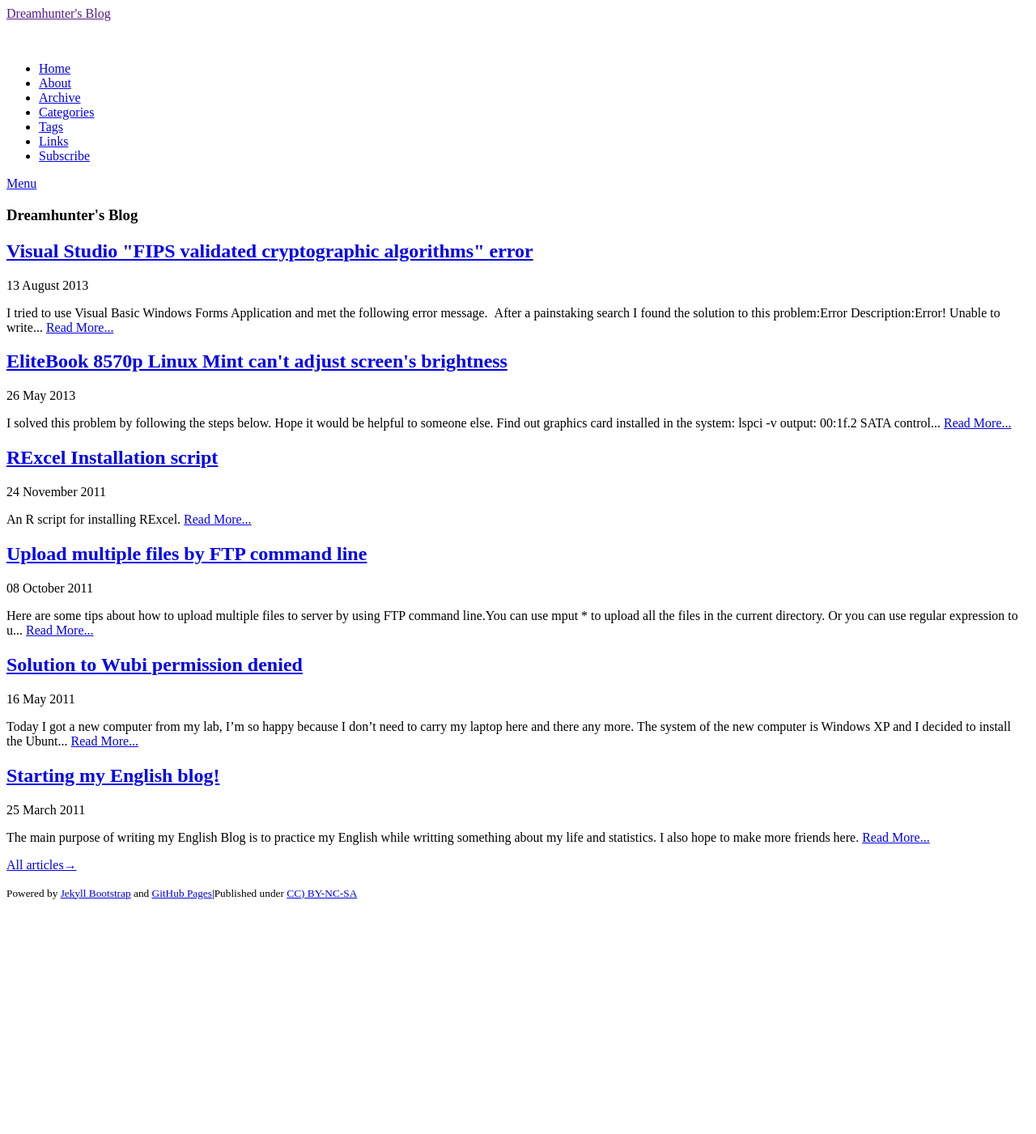
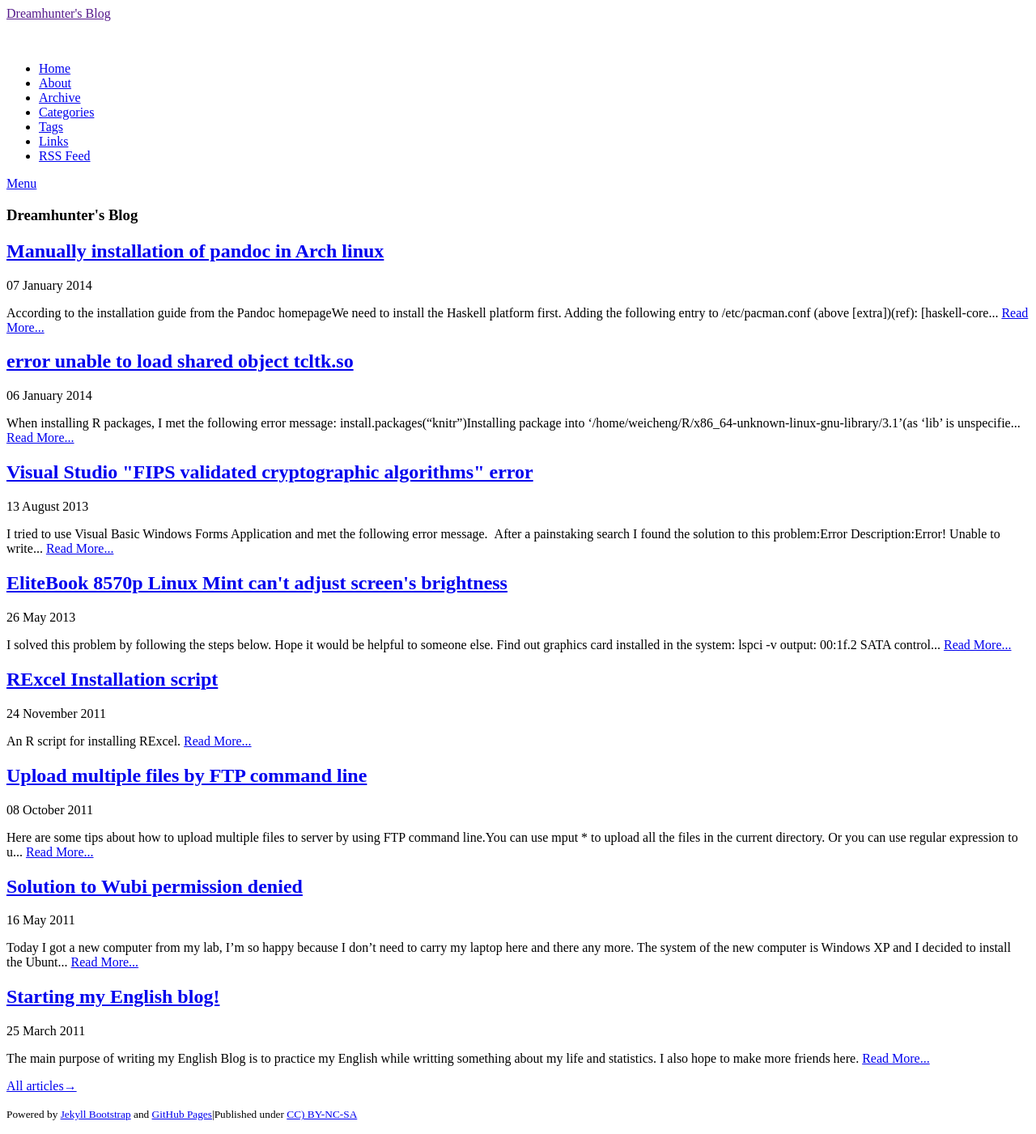
Before and after one commit to mingsnu/en, a Jekyll site: the page built from index.md, in a window 1280 px wide. Shown: the whole page at 81% size. Built offline with Jekyll 4.4.1, drawn with Linux system fonts in a browser that asks for light colours; nearby versions of some CDN libraries; before the commit the page ends 1128 px from its top, so only the background shows below that.

Commit message:
2014 new start

````diff
--- a/_config.yml
+++ b/_config.yml
@@ -3,7 +3,7 @@
 permalink: /:year/:month/:day/:title
 
 exclude: [".rvmrc", ".rbenv-version", "README.md", "Rakefile", "changelog.md"]
-pygments: true
+highlighter: pygments
 markdown: kramdown
 kramdown:
   input: GFM
--- /dev/null
+++ b/_posts/2014-01-06-error-unable-to-load-tcltk.md
@@ -0,0 +1,30 @@
+---
+title: error unable to load shared object tcltk.so
+layout: post
+categories:
+  - Practical
+tags:
+  - tcltk.so
+  - error
+  - arch linux
+---
+
+1. When installing R packages, I met the following error message:
+
+> > install.packages("knitr")
+> Installing package into ‘/home/weicheng/R/x86_64-unknown-linux-gnu-library/3.1’
+> (as ‘lib’ is unspecified)
+> --- Please select a CRAN mirror for use in this session ---
+> Error: .onLoad failed in loadNamespace() for 'tcltk', details:
+>   call: dyn.load(file, DLLpath = DLLpath, ...)
+>   error: unable to load shared object '/usr/lib/R/library/tcltk/libs/tcltk.so':
+>   libtcl8.6.so: cannot open shared object file: No such file or directory
+
+It turns out that the `tcl` and `tk` packages are missing in the system. Installing these packages would fix this problem:
+
+```bash
+sudo pacman -S tcl tk
+```
+
+**References**
+http://r.789695.n4.nabble.com/Where-is-the-tcltk-package-td3434915.html
--- /dev/null
+++ b/_posts/2014-01-07-pandoc-installation-in-arch-linux.md
@@ -0,0 +1,87 @@
+---
+title: Manually installation of pandoc in Arch linux
+layout: post
+categories:
+  - Practical
+tags:
+  - pandoc
+  - arch linux
+  - installation
+---
+
+According to the installation guide from the [Pandoc homepage][pandoc-hp]
+We need to install the Haskell platform first.
+
+1. Adding the following entry to `/etc/pacman.conf` (*above [extra]*)([ref][haskell]):
+
+   ```bash
+   [haskell-core]
+   Server = http://xsounds.org/~haskell/core/$arch
+   ```
+
+2. Then using the following commands to add the key
+
+   ```bash
+   sudo pacman-key -r 4209170B
+   sudo pacman-key --lsign-key 4209170B
+   ```
+
+3. (Optional)If you don't get the following error ignore this step.
+
+   > $ sudo pacman-key -r 4209170B
+   > gpg: connecting dirmngr at '/root/.gnupg/S.dirmngr' failed: IPC connect call failed
+   > gpg: keyserver receive failed: No dirmngr
+   > ==> ERROR: Remote key not fetched correctly from keyserver.
+
+   The solution is to create an empty `dirmngr_ldapservers.conf` file under `/root/.gnupg`(I don't have the `.gnupg` folder, so need to create one first) and afterwards, the `pacman-key` commands should work fine([ref][gnupg]) :
+
+   ```bash
+   sudo mkdir -p /root/.gnupg
+   sudo touch /root/.gnupg/dirmngr_ldapservers.conf
+   ```
+
+4. Next force a refresh of all package lists:
+
+   ```bash
+   sudo pacman -Syy
+   ```
+
+5. Then install the `Haskell platform` from the official repositories([ref][hp]):
+
+   ```bash
+   sudo pacman -S ghc cabal-install haddock happy alex
+   ```
+
+6. Then use the `cabal` tool to install pandoc, you can update `cabal-install` first if new version is available(time consuming process).
+
+   ```bash
+   cabal update
+   cable install cabal-install
+   cable install pandoc
+   ```
+
+7. At last, set `PATH` variable so that the `pandoc` command can be found. Adding the following line to the `~/.bash_profile` file:
+
+   ```bash
+   export PATH=~/.cabal/bin:$PATH
+   ```
+
+**References**
+
+http://sapiengames.com/2014/04/05/install-haskell-platform-arch-linux/
+
+http://johnmacfarlane.net/pandoc/installing.html "pandoc homepage"
+
+https://wiki.archlinux.org/index.php/ArchHaskell
+
+https://wiki.archlinux.org/index.php/Haskell#Haskell_platform
+
+https://bbs.archlinux.org/viewtopic.php?id=190380
+
+[pandoc-hp]: http://johnmacfarlane.net/pandoc/installing.html "pandoc homepage"
+
+[haskell]: https://wiki.archlinux.org/index.php/ArchHaskell
+
+[hp]: https://wiki.archlinux.org/index.php/Haskell#Haskell_platform
+
+[gnupg]: https://bbs.archlinux.org/viewtopic.php?id=190380
--- a/atom.xml
+++ b/atom.xml
@@ -1,5 +1,5 @@
 ---
-layout: nil
+layout: null
 title : Atom Feed
 ---
 <?xml version="1.0" encoding="utf-8"?>
--- a/rss.xml
+++ b/rss.xml
@@ -1,6 +1,6 @@
 ---
-layout: nil
-title : Subscribe
+layout: null
+title : RSS Feed
 group: navigation
 weight: 6
 ---
````
Also changed, not shown: 1 other file.
